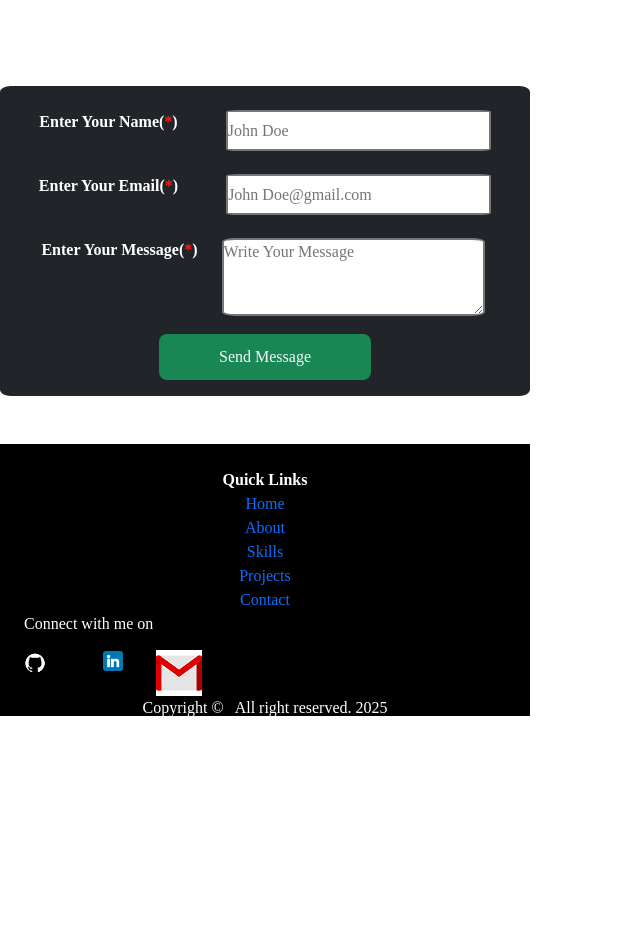
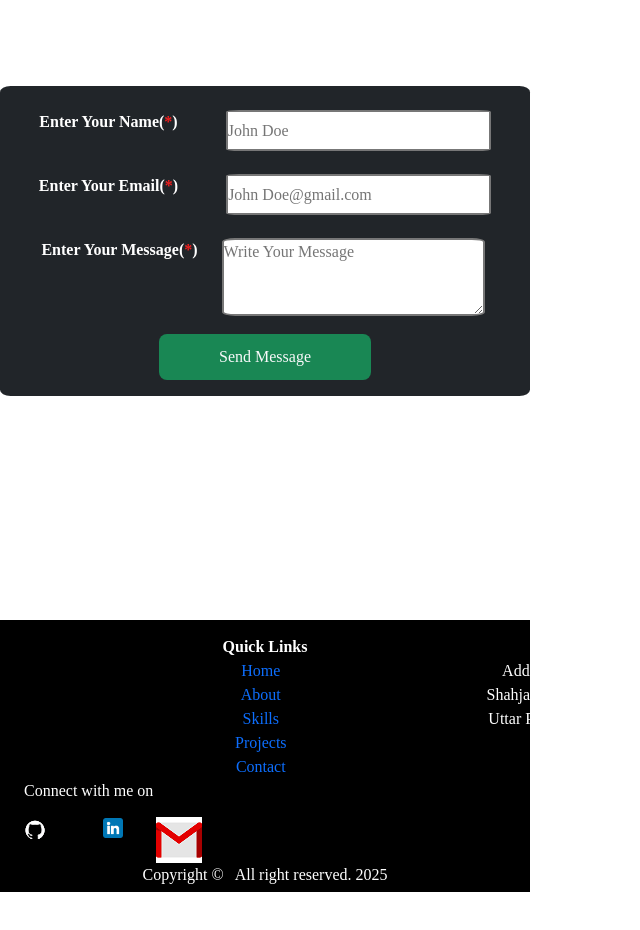
Before and after one commit to AKSHITVERMA123/portfolio, a React (Vite) app: page /pf/contact in a window 1280 px wide. Shown: the top 930 px of the page, without its empty margins (0-640 px from the left). After the commit the page ends 892 px from the top, so only its background shows below. Built offline with nearby package versions, Linux system fonts and the light colour scheme.

Commit message:
updatefile

```diff
--- a/src/Components/Portfolio/Contact.jsx
+++ b/src/Components/Portfolio/Contact.jsx
@@ -182,9 +182,9 @@ const Contact = () => {
                 </div>
                 <button id="ClickMessage" type="submit" className="sm bg-success text-light mt-3 m-auto" ref={btnref} onMouseOver={changecolor} onClick={msgSent}>Send Message</button>
             </form>
-            <footer className="footer bg-black pt-4 mt-5">
+            <footer className="footer bg-black">
+                <span className="quick_links fw-bold">Quick Links</span>
                 <div className="footer_content">
-                    <span className="quick_links fw-bold">Quick Links</span>
                     <div className="d-flex flex-column align-items-center">
                         <a href="#" id="Home">Home</a>
                         <a href="#about" id="About">About</a>
@@ -192,11 +192,11 @@ const Contact = () => {
                         <a href="#projects" id="Projects">Projects</a>
                         <a href="#contact" id="Contacts">Contact</a>
                     </div>
-                </div>
-                <div className="address">
-                    <div>Address: </div>
-                    <div>Jalalabad Distt - Shahjahanpur</div>
-                    <div>Uttar Pradesh, India, 242221</div>
+                    <div className="address">
+                        <div className="add1">Address: </div>
+                        <div className="add2">Shahjahanpur</div>
+                        <div className="add3">Uttar Pradesh, India</div>
+                    </div>
                 </div>
                 <div className="d-flex justify-content-between">
                     <div>
--- a/src/Components/Portfolio/Portfolio.jsx
+++ b/src/Components/Portfolio/Portfolio.jsx
@@ -104,7 +104,7 @@ const Portfolio = () => {
                     In my free time, I like developing side projects and learning new technologies.</span>
             </div>
             <About />
-            <h2 id="skills" className="skill mt-5 mb-3">Skills</h2>
+            <h2 id="skills" className="skill mt-5 mb-5">Skills</h2>
             <div className="namedSkills cursor-pointer">
                 <Skills id={1} name="HTML5"></Skills>
                 <Skills id={2} name="CSS3"></Skills>
@@ -121,7 +121,6 @@ const Portfolio = () => {
                 <Skills id={13} name="MongoDB"></Skills>
                 <Skills id={14} name="Github"></Skills>
             </div>
-
             <Projects />
             <Contact />
         </div>
--- a/src/Components/server.js
+++ b/src/Components/server.js
@@ -18,7 +18,7 @@ app.get("/User", async (req, res) => {
     try {
         const users = await User.find();
         res.json(users);
-        console.log("\nUser Fetched Successfully!\n" + users[users.length - 1]);
+        console.log("\n ✅ User Fetched Successfully!\n" + users[users.length - 1]);
     } catch (err) {
         console.error(err);
         res.status(500).json({ error: "Failed to fetch data" });
--- a/src/Components/style.css
+++ b/src/Components/style.css
@@ -33,6 +33,14 @@ span[class='Desc'] {
   font-size: 30px;
 }
 
+span[class='Desc'] h2 {
+  margin-top: 5px;
+}
+
+.Desc .introduction {
+  color: #ffcdcd;
+}
+
 .desc {
   font-family: 'sans-serif';
   font-size: 30px;
@@ -41,7 +49,7 @@ span[class='Desc'] {
 .Description .role {
   border-right: 2px solid;
   font-weight: 500;
-  color: #10d5db;
+  color: #00f7ff;
   animation: blink 0.5s steps(4) infinite;
 }
 
@@ -208,15 +216,11 @@ button:hover {
   width: 100%;
 }
 
-#contact footer .address {
-  position: absolute;
-  top: 190.375em;
-  right: 40px;
-}
-
 footer {
   height: 17em;
   width: 100%;
+  margin-top: 200px;
+  padding-top: 15px;
   text-align: center;
   font-family: 'sans-serif';
 }
@@ -442,60 +446,28 @@ h5 {
   color: #ff2600;
 }
 
-@media screen and (min-width: 894px) and (max-width: 1115px) {
-  #contact footer .address {
-    position: absolute;
-    top: 192.5em;
-  }
+.footer_content {
+  max-width: 100px;
+  margin: auto;
+  display: flex;
+  gap: 200px;
+  align-items: flex-start;
+  justify-content: space-between;
+  padding: 0 20px;
 }
 
-@media screen and (min-width: 886px) and (max-width: 893px) {
-  #contact footer .address {
-    position: absolute;
-    top: 194em;
-  }
+.footer_content .address {
+  flex: 1;
 }
 
-@media screen and (min-width: 757px) and (max-width: 885px) {
-  #contact footer .address {
-    position: absolute;
-    top: 197em;
-  }
-}
-
-@media screen and (min-width: 700px) and (max-width: 756px) {
-  #contact footer .address {
-    position: absolute;
-    top: 200em;
-  }
+.footer_content .address .add3 {
+  width: 150%;
 }
 
 @media screen and (min-width: 650px) and (max-width: 699px) {
-  #contact footer .address {
-    position: absolute;
-    top: 202em;
-  }
   #about .about .desc {
     width: 20em;
     display: inline-block;
-  }
-}
-
-@media screen and (min-width: 620px) and (max-width: 649px) {
-  #contact footer .address {
-    position: absolute;
-    top: 205em;
-  }
-
-  .footer_content {
-    width: 80%;
-  }
-}
-
-@media screen and (min-width: 180px) and (max-width: 332px) {
-  #contact footer .address {
-    position: absolute;
-    top: 110rem;
   }
 }
 
@@ -543,15 +515,6 @@ h5 {
   .intro_span {
     width: 20em;
   }
-
-  #contact footer .address {
-    top: 205rem;
-    width: 25%;
-  }
-
-  .footer_content {
-    width: 80%;
-  }
 }
 
 @media screen and (min-width: 590px) and (max-width: 620px) {
@@ -597,39 +560,18 @@ h5 {
   }
 }
 
-@media (min-width: 1025px) and (max-width: 1440px) {
-  #contact footer .address {
-    top: 183em;
+@media (max-width: 768px) {
+  .footer_container {
+    flex-direction: column;
+  }
+
+  .footer_content .address {
+    width: 100%;
   }
 }
 
-@media (min-width: 1441px) and (max-width: 1541px) {
-  #contact footer .address {
-    top: 194em;
+@media (min-width: 1025px) and (max-width: 1440px) {
+  footer {
+    margin-top: 14em;
   }
 }
-
-@media (min-width: 769px) and (max-width: 1024px) {
-  #contact footer .address {
-    top: 175em;
-  }
-}
-
-@media (min-width: 426px) and (max-width: 768px) {
-  #contact footer .address {
-    top: 180em;
-  }
-}
-
-@media (min-width: 376px) and (max-width: 425px) {
-  #contact footer .address {
-    top: 188em;
-    left: 500px;
-  }
-}
-@media (min-width: 320px) and (max-width: 375px) {
-  #contact footer .address {
-    top: 183em;
-    left: 500px;
-  }
-}
```
Also changed, not shown: 1 other file (tests, documents, lock files or other folders).
